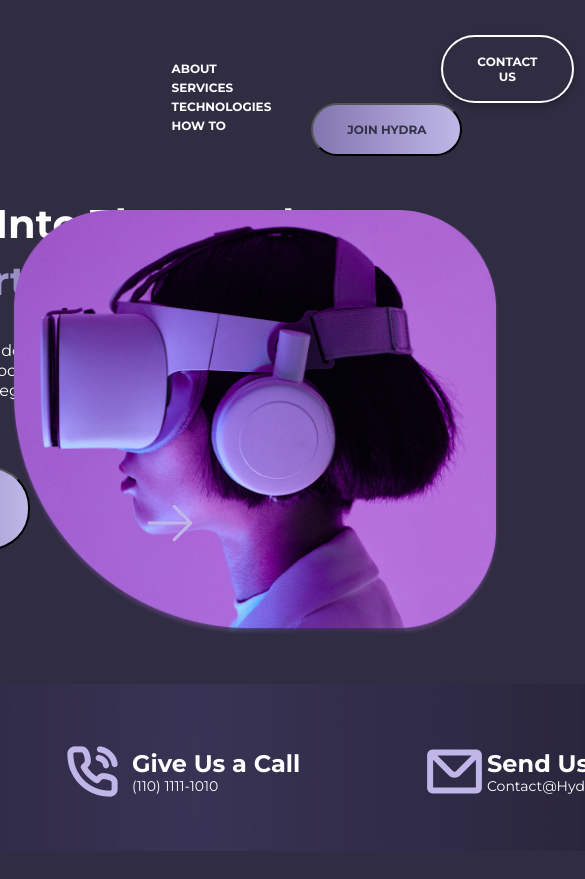
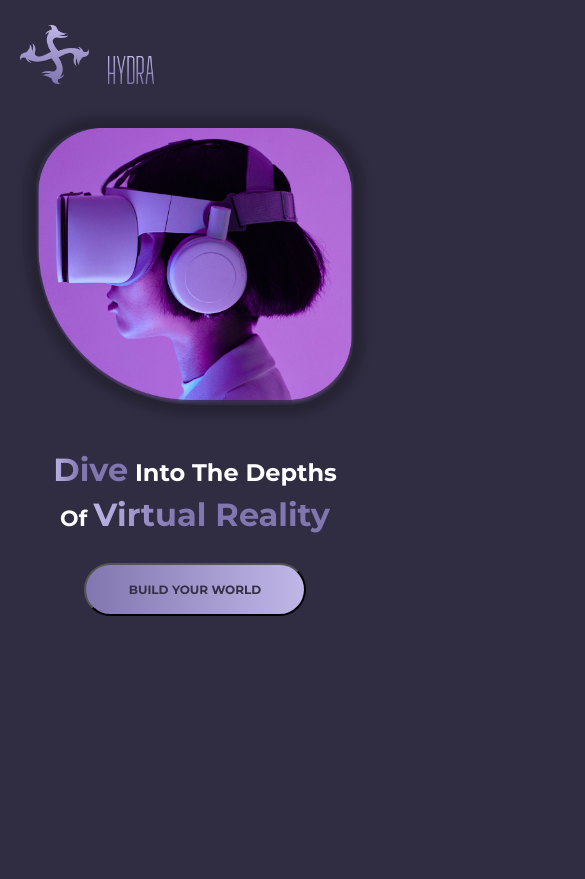
Before and after one commit to victordev86/hydra-vr, a plain HTML site: page index.html in a window 390 px wide. Shown: the top 879 px of the page, 585 px wide, since content can reach past the window. Drawn offline with Linux system fonts and the light colour scheme.

Commit message:
header and main added for mobile

```diff
--- a/style.css
+++ b/style.css
@@ -77,7 +77,7 @@ header {
     opacity: 0.8;
 }
 
-#join:active{
+#join:active {
     opacity: 0.5;
 }
 
@@ -144,11 +144,11 @@ p {
     cursor: pointer;
 }
 
-#build:hover{
+#build:hover {
     opacity: 0.8;
 }
 
-#build:active{
+#build:active {
     opacity: 0.5;
 }
 
@@ -262,3 +262,99 @@ h5 {
 .email:active {
     color: #302C42;
 }
+
+@media screen and (max-width: 900px) {
+
+    .container {
+        margin: 0;
+        height: 100vh;
+        width: 100vw;
+    }
+
+    header {
+        display: block;
+        margin: 25px 0 0 20px;
+    }
+
+    .logo-vr {
+        width: 69px;
+        height: 59px;
+    }
+
+    .hydra {
+        width: 46px;
+        height: 28px;
+    }
+
+    .header-link {
+        display: none;
+    }
+
+    .button-header {
+        display: none;
+    }
+
+    main {
+        display: block;
+    }
+
+    .vr-mask {
+        display: block;
+        margin: 0 auto;
+        width: 318.67px;
+        height: 277.04px;
+        box-shadow: 0px 0px 10px 10px #0a0a0a3d;
+        border-radius: 60px 60px 67px 160px;
+    }
+
+    .left-section {
+        display: block;
+        position: absolute;
+        top: 320px;
+        width: 100%;
+    }
+
+    .right-section {
+        display: block;
+    }
+
+    h1 {
+        display: block;
+        font-weight: 700;
+        font-size: 24px;
+        line-height: 44px;
+        text-align: center;
+        width: auto;
+    }
+
+    span {
+        font-size: 32px;
+    }
+
+    h2 {
+        display: block;
+        font-weight: 700;
+        font-size: 22px;
+        line-height: 29px;
+        text-align: center;
+        width: auto;
+        margin: 5px 0 30px 0;
+    }
+
+    p {
+        display: none;
+    }
+
+    #build {
+        display: block;
+        margin: 0 auto;
+    }
+
+    .arrow {
+        display: none;
+    }
+
+    footer {
+        display: none;
+    }
+}
```
